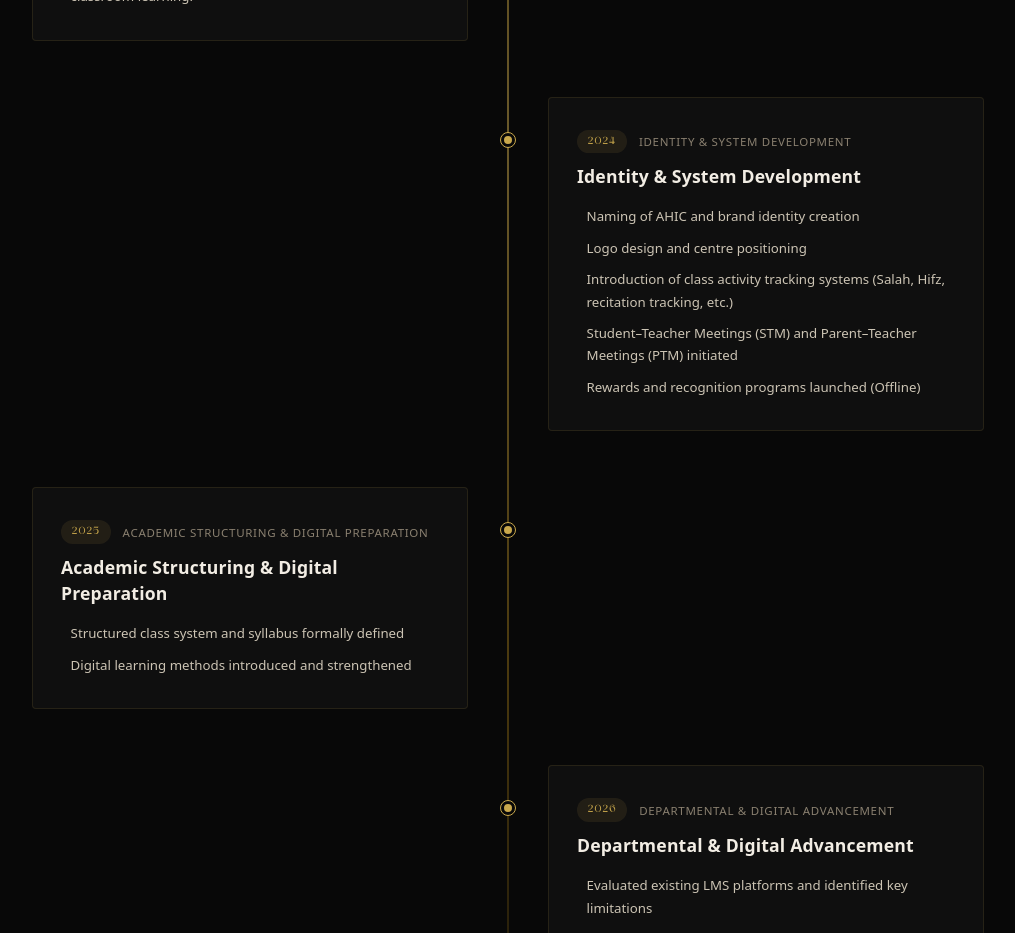
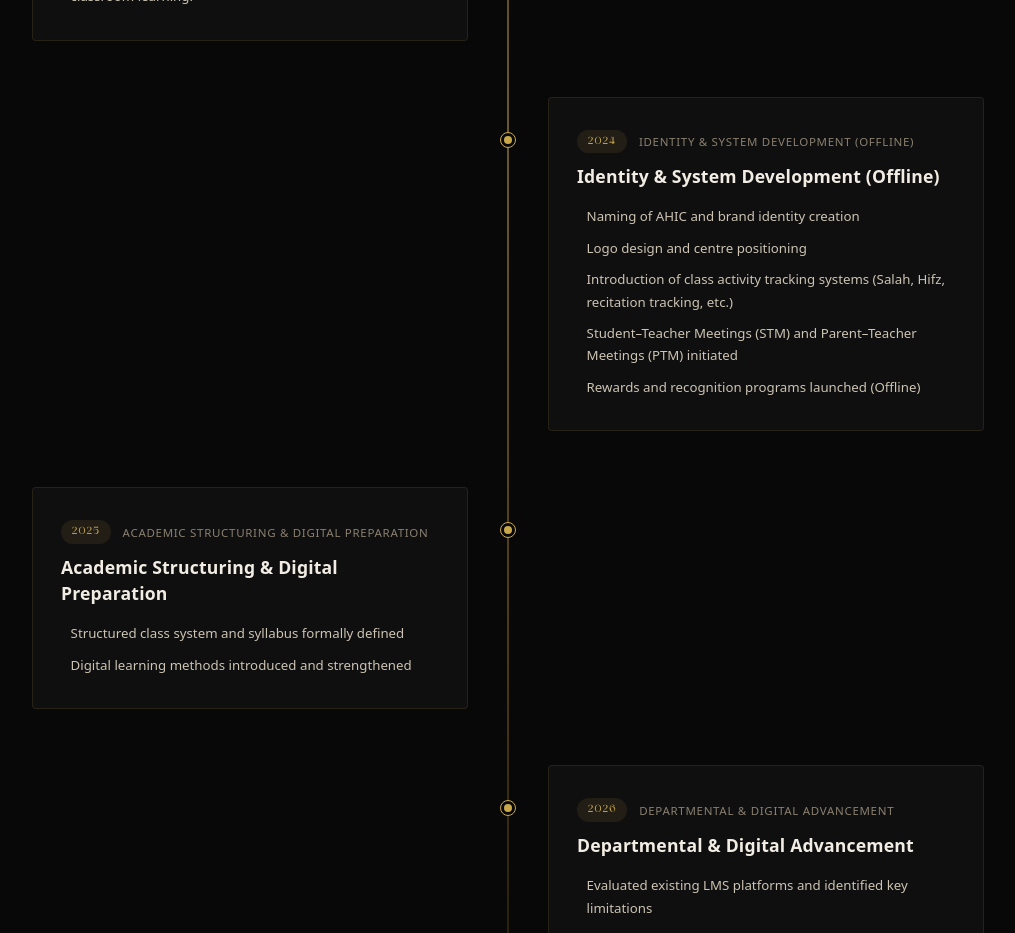
Before and after one commit to alhiraa-institute/al-hira-v2, a Next.js app: page /journey in a window 1280 px wide. Shown: the part 1380-2313 px from the top of the page, without its empty margins (132-1147 px from the left). Built offline with nearby package versions, Linux system fonts and the light colour scheme; a web font is replaced by a local one.

Commit message:
fix: add (Offline) to Identity & System Development title in 2024 timeline entry

```diff
--- a/src/app/journey/page.js
+++ b/src/app/journey/page.js
@@ -45,8 +45,8 @@ const TIMELINE = [
     },
     {
         year: "2024",
-        label: "Identity & System Development",
-        title: "Identity & System Development",
+        label: "Identity & System Development (Offline)",
+        title: "Identity & System Development (Offline)",
         side: "right",
         points: [
             "Naming of AHIC and brand identity creation",
```
